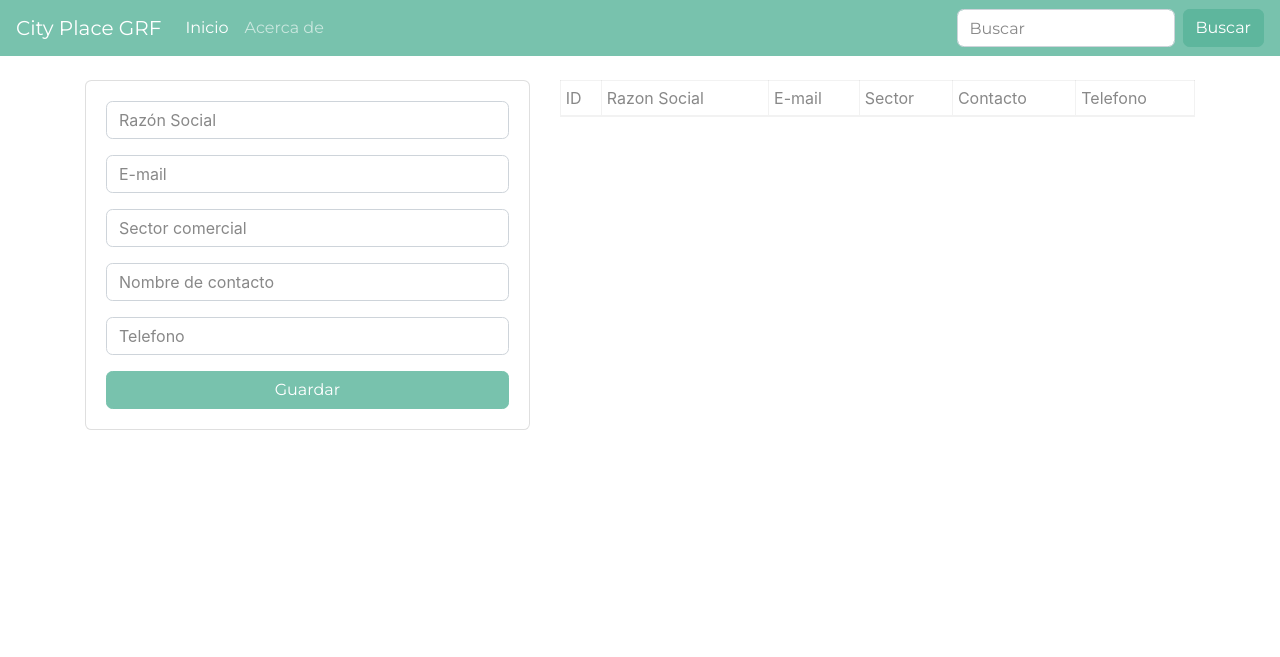
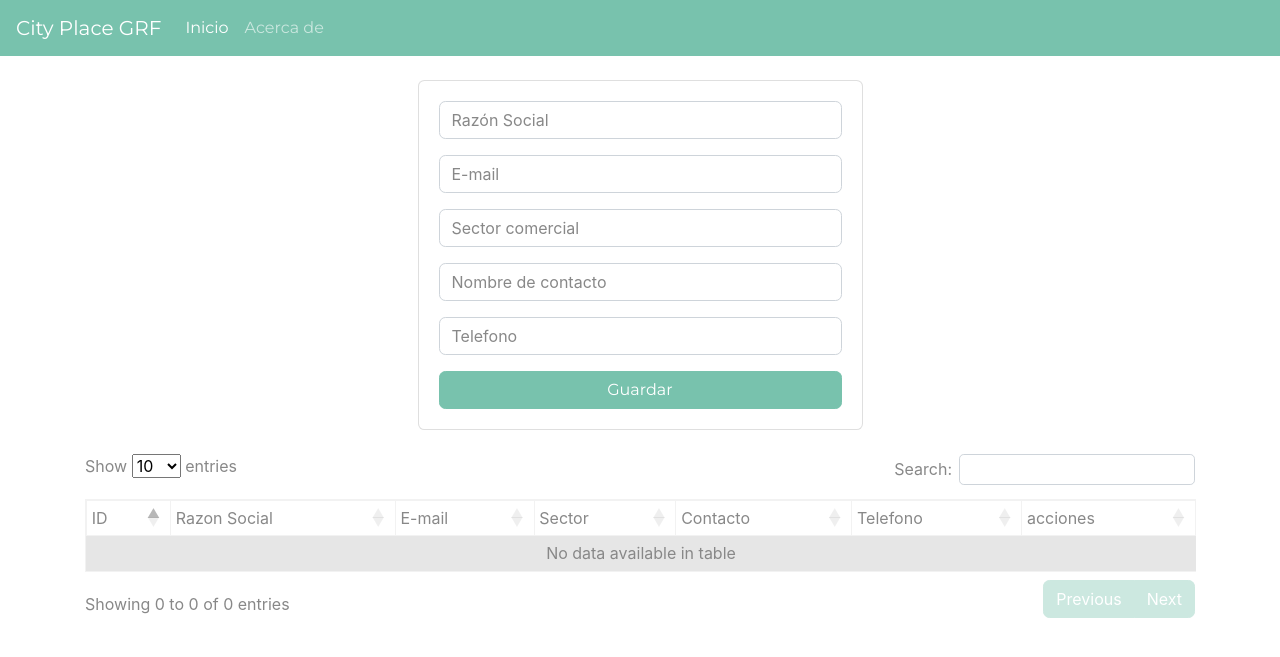
Before and after one commit to AlfonsoRiveraMalagon/cityplace, a Flask app: page / in a window 1280 px wide. Shown: the top 657 px of the page. Run offline with Flask 2, Linux system fonts and the light colour scheme; data that the repository does not hold is empty; some libraries are stand-ins or nearby versions.

Commit message:
data table

```diff
--- a/static/js/main.js
+++ b/static/js/main.js
@@ -3,9 +3,13 @@ if(btnDelete) {
   const btnArray = Array.from(btnDelete);
   btnArray.forEach((btn) => {
     btn.addEventListener('click', (e) => {
-      if(!confirm('Are you sure you want to delete it?')){
+      if(!confirm('Esta seguro?')){
         e.preventDefault();
       }
     });
   })
 }
+
+$(document).ready(function() {
+    $('#tabla').DataTable();
+} );
--- a/static/js/prueba.js
+++ /dev/null
@@ -1 +0,0 @@
-1 = "1"
--- a/templates/index.html
+++ b/templates/index.html
@@ -1,8 +1,8 @@
 {% extends "layout.html" %}
 {% block body %}
 
-  <div class="row">
-    <div class="col-md-5">
+  <div class="row justify-content-md-center">
+    <div class="col-md-5 pb-4">
       {% with messages = get_flashed_messages()  %}
       {% if messages %}
       {% for message in messages %}
@@ -38,8 +38,10 @@
         </form>
       </div>
     </div>
-    <div class="col-md-7">
-      <table class="table table-striped table-hover table-bordered table-sm bg-white">
+  </div>
+  <div class="row justify-content-md-center">
+    <div class="col-md-12">
+      <table id="tabla" class="table table-striped table-hover table-bordered table-sm bg-white">
         <thead>
           <tr>
             <td>ID</td>
@@ -48,6 +50,7 @@
             <td>Sector</td>
             <td>Contacto</td>
             <td>Telefono</td>
+            <td>acciones</td>
           </tr>
         </thead>
         <tbody>
@@ -69,6 +72,7 @@
       </table>
     </div>
   </div>
+  </div>
 </div>
 
 {% endblock %}
--- a/templates/layout.html
+++ b/templates/layout.html
@@ -8,6 +8,7 @@
     <link rel="stylesheet" href="{{url_for('static', filename='css/main.css')}}">
     <link rel="stylesheet" href="{{url_for('static', filename='css/bootstrap.min.css')}}">
     <link rel="shortcut icon" href="https://cdn.sstatic.net/Sites/es/img/favicon.ico?v=a8def514be8a">
+    <link rel="stylesheet" href="https://cdn.datatables.net/1.10.21/css/dataTables.bootstrap4.min.css">
 
   </head>
 
@@ -30,10 +31,6 @@
             <a class="nav-link" href="/about">Acerca de</a>
           </li>
         </ul>
-        <form class="form-inline my-2 my-lg-0">
-          <input class="form-control mr-sm-2" type="text" placeholder="Buscar">
-          <button class="btn btn-secondary my-2 my-sm-0" type="submit">Buscar</button>
-        </form>
       </div>
     </nav>
 
@@ -44,9 +41,11 @@
 
     <!-- footer -->
     <!-- scripts -->
-    <script src="https://code.jquery.com/jquery-3.3.1.slim.min.js" integrity="sha384-q8i/X+965DzO0rT7abK41JStQIAqVgRVzpbzo5smXKp4YfRvH+8abtTE1Pi6jizo" crossorigin="anonymous"></script>
+    <script src="https://code.jquery.com/jquery-3.5.1.slim.min.js" crossorigin="anonymous"></script>
     <script src="https://cdnjs.cloudflare.com/ajax/libs/popper.js/1.14.3/umd/popper.min.js" integrity="sha384-ZMP7rVo3mIykV+2+9J3UJ46jBk0WLaUAdn689aCwoqbBJiSnjAK/l8WvCWPIPm49" crossorigin="anonymous"></script>
     <script src="https://stackpath.bootstrapcdn.com/bootstrap/4.1.3/js/bootstrap.min.js" integrity="sha384-ChfqqxuZUCnJSK3+MXmPNIyE6ZbWh2IMqE241rYiqJxyMiZ6OW/JmZQ5stwEULTy" crossorigin="anonymous"></script>
     <script src="{{url_for('static', filename='js/main.js')}}"></script>
+    <script src="https://cdn.datatables.net/1.10.21/js/jquery.dataTables.min.js"></script>
+    <script src=https://cdn.datatables.net/1.10.21/js/dataTables.bootstrap4.min.js></script>
   </body>
 </html>
```
Also changed, not shown: App.py (+7 -0 lines).
